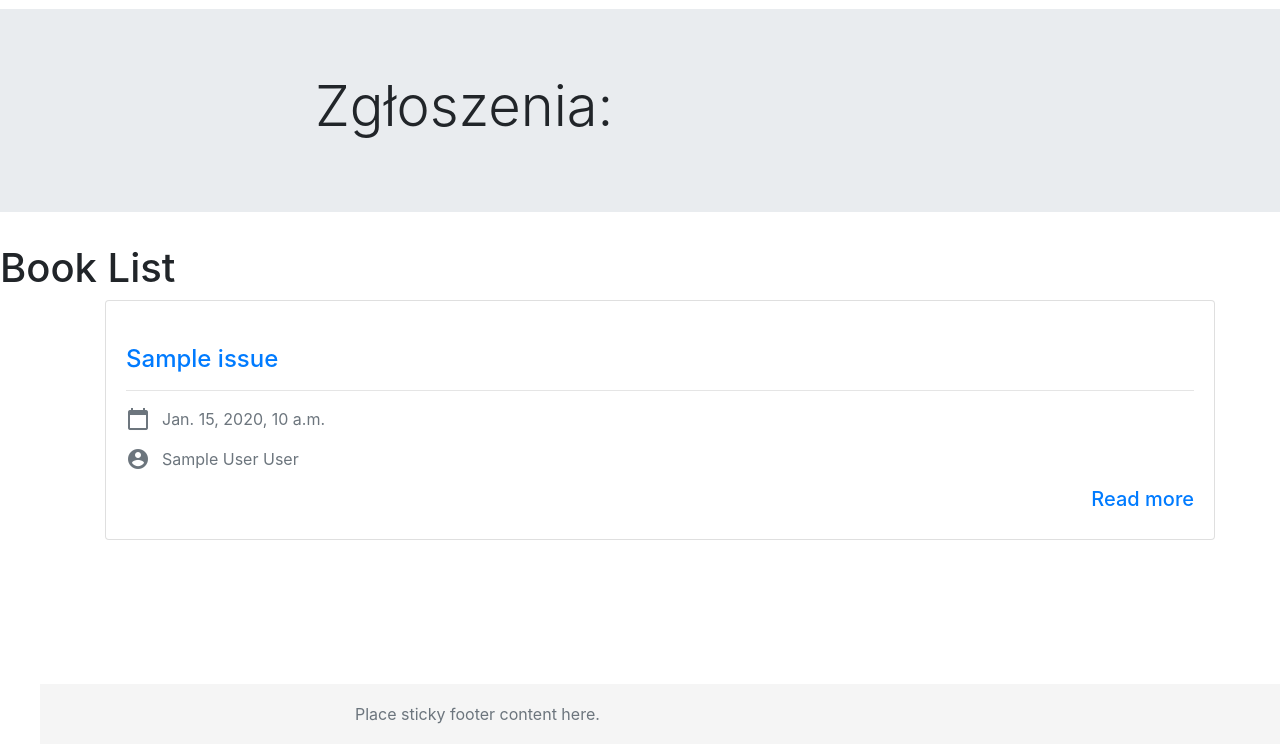
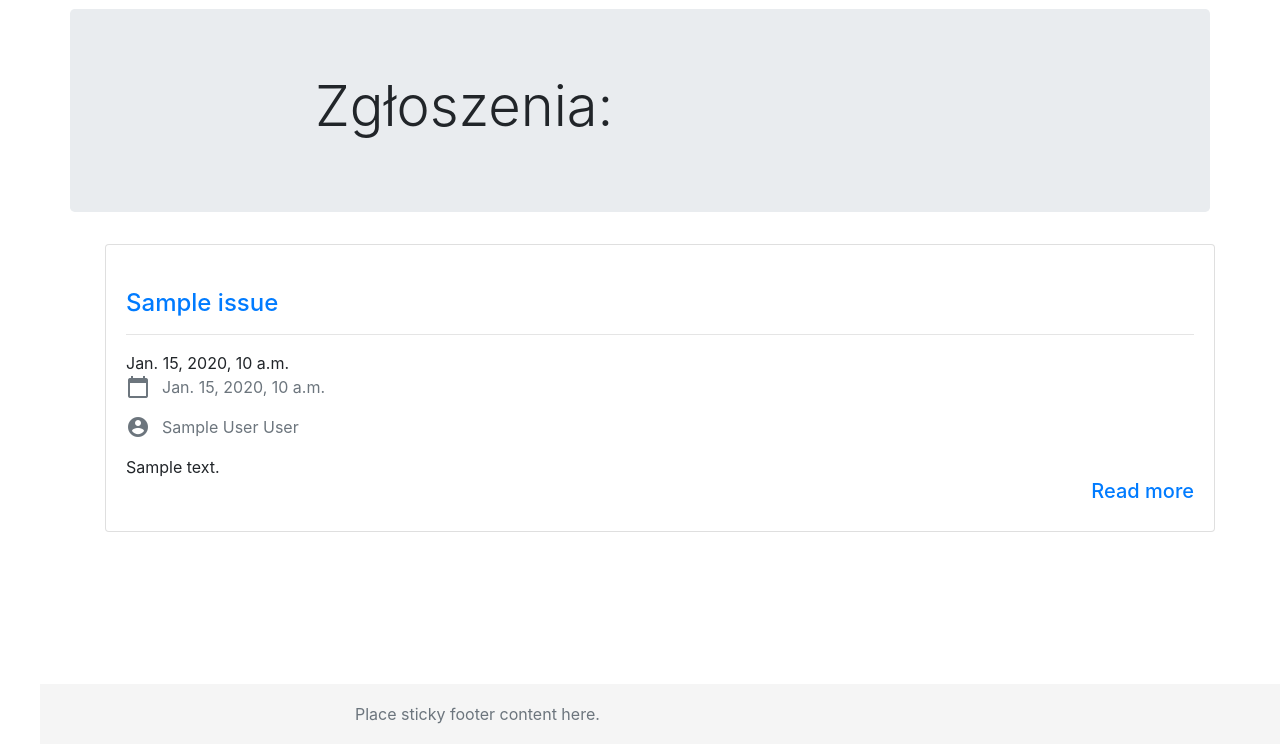
Before and after one commit to clueskee/Celer, a Django app: template app/templates/app/issue_list.html in a window 1280 px wide. Shown: the part 56-800 px from the top of the page. Run offline with Django 3.2, Linux system fonts and the light colour scheme; tables that the repository leaves empty hold one stand-in row (values such as "Sample post"); the template is opened without the code that fills it: values that come from a table or form of the project are taken from there, most other values are stand-ins (such as "Sample title", 1, 10 or a date in 2020); some libraries are stand-ins or nearby versions.

Commit message:
minor changes to bootstrap, attempt to delete my user model

```diff
--- a/app/models.py
+++ b/app/models.py
@@ -39,7 +39,7 @@
 
     def get_absolute_url(self):
         # return f"{self.id}"
-        return reverse('app:show_issue', args=[str(self.id)])
+        return reverse('app:show_issue', args=[self.id])
 
 class Comments(models.Model):
     id = models.IntegerField(primary_key=True)
--- a/app/templates/app/issue_list.html
+++ b/app/templates/app/issue_list.html
@@ -1,31 +1,29 @@
 {% extends 'app/base.html' %}
 {% load static %}
 {% block content %}
-<div class="jumbotron jumbotron-fluid">
+<div class="jumbotron container-lg">
   <div class="container">
     <h1 class="display-4">Zgłoszenia:</h1>
   </div>
 </div>
-
-
-</div>
-  <h1>Book List</h1>
   {% if issues %}
   <ul>
-    {% for issue in issues %}
+    {% for i in issues %}
     <div class="container-lg">
-<div class="card">
+<div class="card my-3">
   <div class="card-body elegant-color white-text rounded-bottom">
 
     <!-- Social shares button -->
     <a class="activator waves-effect mr-4"><i class="fas fa-share-alt white-text"></i></a>
     <!-- Title -->
-    <h4 class="card-title text-primary">{{ issue.title }}</h4>
+    <h4 class="card-title text-primary">{{ i.title }}</h4>
     <hr class="hr-light">
     <!-- Text -->
-      <div class="text-secondary"><p><i class="material-icons material-icons-menu">calendar_today</i>{{ isssue.date_start}}</p><p><i class="material-icons material-icons-menu">account_circle</i>{{ object.user_id.name }} {{ object.user_id.surname }}</p></div>
+      {{ isssue.date_start }}
+      <div class="text-secondary"><p><i class="material-icons material-icons-menu">calendar_today</i>{{ i.date_start }}</p><p><i class="material-icons material-icons-menu">account_circle</i>{{ i.user_id.name }} {{ i.user_id.surname }}</p></div>
+      <div> {{ i.description|safe|truncatewords:10 }}</div>
     <!-- Link -->
-    <a href="{{ issue.get_absolute_url }}" class="white-text d-flex justify-content-end">
+    <a href="{{ i.get_absolute_url }}" class="white-text d-flex justify-content-end">
       <h5>Read more <i class="fas fa-angle-double-right"></i></h5>
     </a>
   </div>
```
Also changed, not shown: other parts of app/templates/app/issue_list.html (+45 -1 lines), app/views.py (+49 -27 lines).
